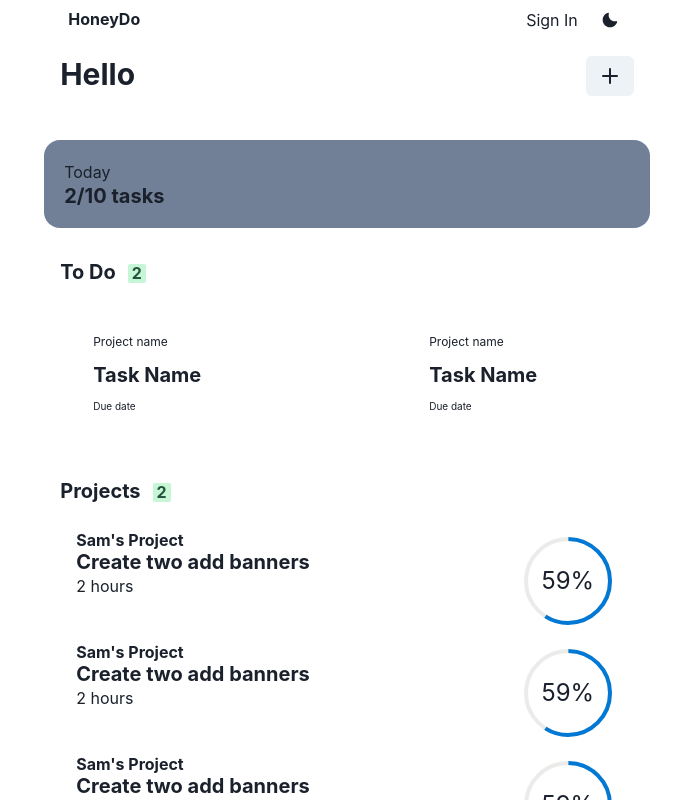
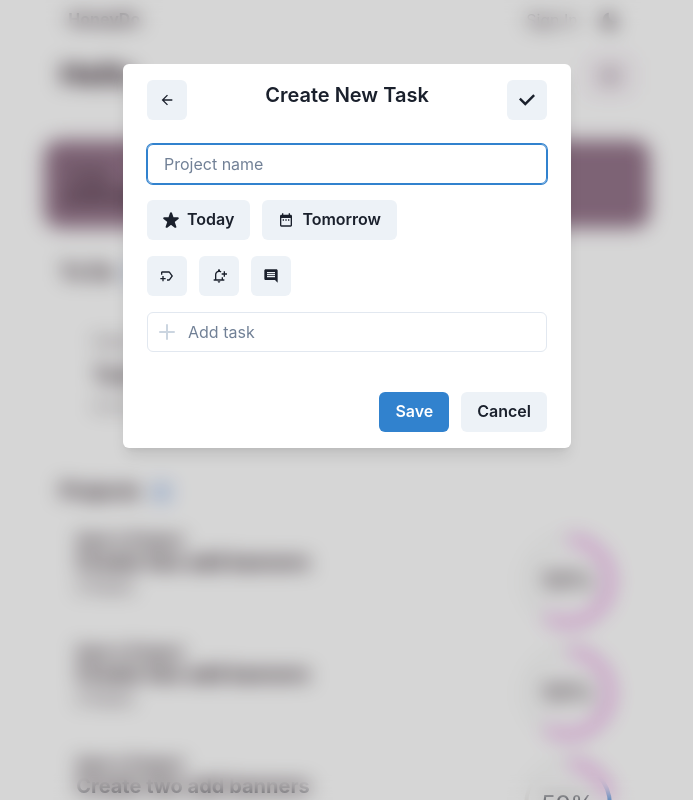
Before and after one commit to malloryporche/cwc-todo, a React (Create React App) app in the folder client/: page /dashboard in a window 1280 px wide. Both pictures are taken after a click on the button 902 px from the left and 76 px from the top of the page. Shown: the top 800 px of the page, without its empty margins (293-986 px from the left). Built offline with nearby package versions, Linux system fonts and the light colour scheme.

Commit message:
Feat(projects): added new projects modal, MD icons

```diff
--- a/client/package.json
+++ b/client/package.json
@@ -18,6 +18,7 @@
     "framer-motion": "^11.0.3",
     "react": "^18.2.0",
     "react-dom": "^18.2.0",
+    "react-icons": "^5.0.1",
     "react-router-dom": "^6.21.3",
     "react-scripts": "5.0.1",
     "typescript": "^4.9.5",
--- a/client/src/Components/UI/DeleteAccountModal.tsx
+++ b/client/src/Components/UI/DeleteAccountModal.tsx
@@ -1,5 +1,4 @@
 import {
-  useDisclosure,
   Button,
   Modal,
   ModalOverlay,
--- /dev/null
+++ b/client/src/Components/UI/NewProjectModal.tsx
@@ -0,0 +1,120 @@
+import {
+  AddIcon,
+  ArrowBackIcon,
+  CalendarIcon,
+  CheckIcon,
+  StarIcon,
+} from "@chakra-ui/icons";
+import {
+  Modal,
+  ModalOverlay,
+  ModalContent,
+  ModalHeader,
+  ModalBody,
+  FormControl,
+  IconButton,
+  Input,
+  ModalFooter,
+  Button,
+  Box,
+  Icon,
+  InputLeftElement,
+  InputGroup,
+} from "@chakra-ui/react";
+import React from "react";
+import {
+  MdAddComment,
+  MdDateRange,
+  MdComment,
+  MdOutlineNewLabel,
+  MdOutlineNotificationAdd,
+  MdInsertComment,
+} from "react-icons/md";
+
+export default function NewProjectModal({
+  isOpen,
+  onClose,
+}: {
+  isOpen: boolean;
+  onClose: () => void;
+}) {
+  const initialRef = React.useRef(null);
+  const finalRef = React.useRef(null);
+
+  const newProject = {
+    title: "",
+    description: "",
+    dueDate: "",
+    completed: false,
+  };
+
+  return (
+    <Modal
+      initialFocusRef={initialRef}
+      finalFocusRef={finalRef}
+      isOpen={isOpen}
+      onClose={onClose}
+    >
+      <ModalOverlay
+        bg="blackAlpha.300"
+        backdropFilter="blur(10px) hue-rotate(90deg)"
+      />
+      <ModalContent>
+        <ModalHeader display={"flex"} justifyContent={"space-between"}>
+          <Box>
+            <IconButton
+              aria-label="Back"
+              icon={<ArrowBackIcon />}
+              onClick={onClose}
+            />
+          </Box>
+          <Box>Create New Task</Box>
+          <Box>
+            <IconButton aria-label="Save project" icon={<CheckIcon />} />
+          </Box>
+        </ModalHeader>
+        <ModalBody pb={6}>
+          <FormControl>
+            <Input ref={initialRef} placeholder="Project name" />
+          </FormControl>
+          <FormControl mt={4} display={"flex"}>
+            <Button aria-label="Choose due date" leftIcon={<StarIcon />} mr={3}>
+              Today
+            </Button>
+            <Button aria-label="Add due date" leftIcon={<MdDateRange />}>
+              Tomorrow
+            </Button>
+          </FormControl>
+          <FormControl mt={4} display={"flex"}>
+            <IconButton
+              aria-label="label project"
+              icon={<MdOutlineNewLabel />}
+              mr={3}
+            />
+            <IconButton
+              aria-label="add notification"
+              icon={<MdOutlineNotificationAdd />}
+              mr={3}
+            />
+            <IconButton aria-label="add comment" icon={<MdComment />} />
+          </FormControl>
+          <FormControl mt={4}>
+            <InputGroup>
+              <InputLeftElement pointerEvents="none">
+                <AddIcon color="gray.300" />
+              </InputLeftElement>
+              <Input placeholder="Add task" />
+            </InputGroup>
+          </FormControl>
+        </ModalBody>
+
+        <ModalFooter>
+          <Button colorScheme="blue" mr={3}>
+            Save
+          </Button>
+          <Button onClick={onClose}>Cancel</Button>
+        </ModalFooter>
+      </ModalContent>
+    </Modal>
+  );
+}
--- a/client/src/Pages/Dashboard.tsx
+++ b/client/src/Pages/Dashboard.tsx
@@ -7,12 +7,12 @@ import {
   Spacer,
 } from "@chakra-ui/react";
 import { AddIcon } from "@chakra-ui/icons";
-import React, { useState, useEffect } from "react";
+import React, { useState } from "react";
 import UpcomingTaskList from "../Components/Tasks/UpcomingTaskList";
 import ProjectOverview from "../Components/Projects/ProjectOverview";
-import { useParams, useOutletContext } from "react-router-dom";
-import axios from "axios";
+import { useOutletContext } from "react-router-dom";
 import { Context } from "../App";
+import NewProjectModal from "../Components/UI/NewProjectModal";
 
 export interface Task {
   id: number;
@@ -39,10 +39,13 @@ interface User {
 export default function Dashboard() {
   const context = useOutletContext() as Context;
   const user = context.user;
-
+  const [isModalOpen, setIsModalOpen] = useState(false);
   const [projects, setProjects] = useState([]);
   const [tasks, setTasks] = useState([]);
 
+  const toggleIsOpen = () => {
+    setIsModalOpen(!isModalOpen);
+  };
   const upcomingTaskList: Task[] = [
     {
       id: 1,
@@ -79,7 +82,7 @@ export default function Dashboard() {
             Hello {user.name}
           </Heading>
           <Spacer />
-          <Button onClick={() => {}}>
+          <Button onClick={() => toggleIsOpen()}>
             <AddIcon />
           </Button>
         </Flex>
@@ -92,6 +95,8 @@ export default function Dashboard() {
       <UpcomingTaskList upcomingTasks={upcomingTaskList} />
 
       <ProjectOverview projects={projectList} />
+
+      <NewProjectModal isOpen={isModalOpen} onClose={() => toggleIsOpen()} />
     </>
   );
 }
```
